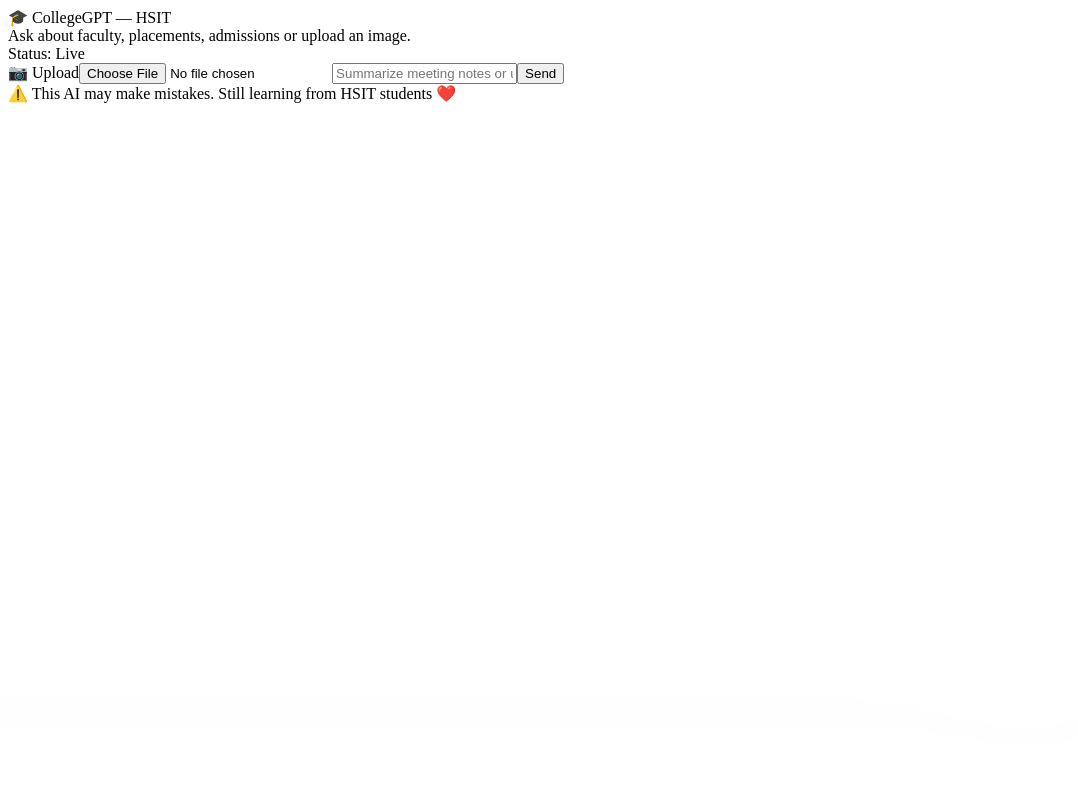
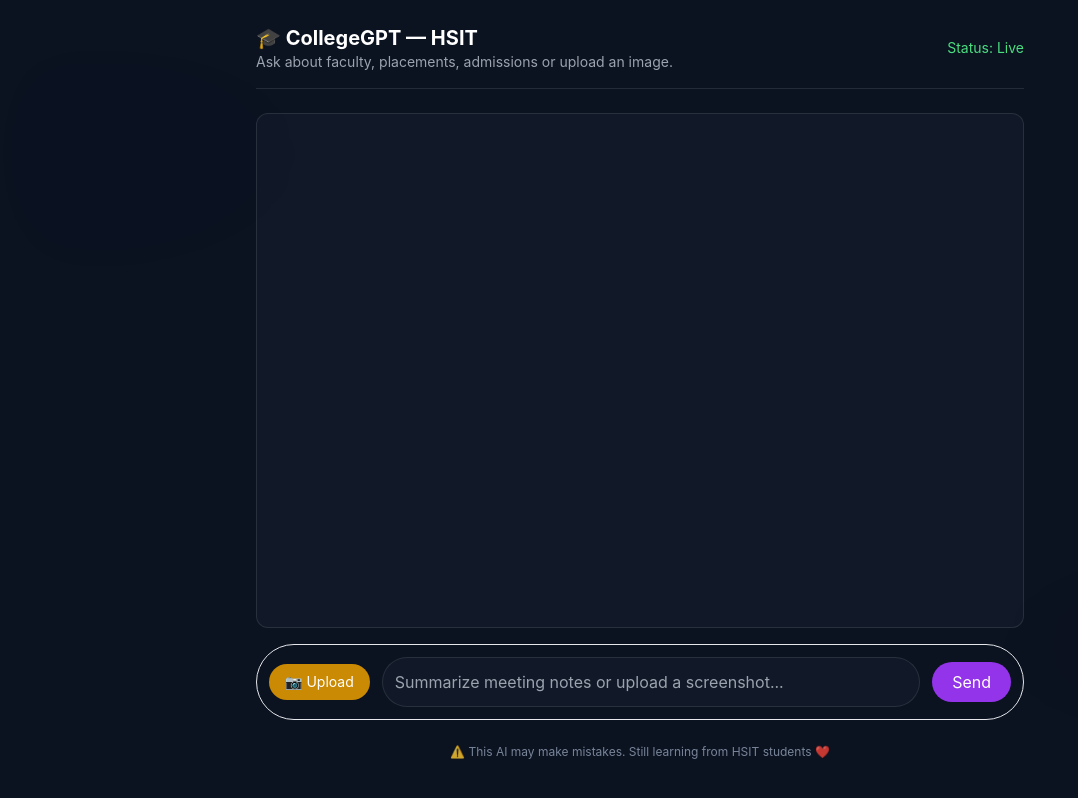
Before and after one commit to Mallikarjunrk2/collage-2, a Next.js app: page / in a window 1280 px wide. Shown: the whole page, without its empty margins (0-1078 px from the left). Built offline with nearby package versions, Linux system fonts and the light colour scheme.

Commit message:
Update globals.css

```diff
--- a/styles/globals.css
+++ b/styles/globals.css
@@ -1,107 +1,315 @@
+/* styles/globals.css
+   Full CSS for the updated UI (hero + chat styling + overrides)
+   Replace your existing globals.css with this content.
+*/
+
+/* Tailwind layers — keep if you use Tailwind in the project */
+@tailwind base;
+@tailwind components;
+@tailwind utilities;
+
+/* Reset small things for consistency */
+html, body, #__next {
+  height: 100%;
+  margin: 0;
+  font-family: Inter, ui-sans-serif, system-ui, -apple-system, "Segoe UI", Roboto, "Helvetica Neue", Arial;
+  background: #071024;
+  -webkit-font-smoothing: antialiased;
+  -moz-osx-font-smoothing: grayscale;
+}
+
 /* -------------------------------
-   Subtle moving background + glass sheen
-   Append this to the end of styles/globals.css
+   Variables and general tokens
+   ------------------------------- */
+:root{
+  --bg-page: #071024;
+  --panel: #0f1720;
+  --bubble-user: #7c3aed;
+  --bubble-bot: rgba(29,37,49,0.92);
+  --muted: #94a3b8;
+  --accent: #f59e0b;
+  --glass-border: rgba(255,255,255,0.05);
+  --shadow-soft: 0 6px 18px rgba(2,6,23,0.55);
+  --radius-lg: 14px;
+}
+
+/* -------------------------------
+   Hero / Landing style (top)
    ------------------------------- */
 
-/* Tunable motion variables */
-:root{
-  --motion-duration: 35s;    /* how slow the pan is (bigger = slower) */
-  --sheen-duration: 3.6s;    /* sheen speed on glass */
-  --movement-opacity: 0.045; /* overall opacity of animated layer */
+.hero-wrapper {
+  background: linear-gradient(180deg, #071026 0%, #07101a 100%);
+  border-radius: 14px;
+  padding: 28px;
+  margin-bottom: 18px;
+  box-shadow: 0 18px 60px rgba(2,6,23,0.6);
 }
 
-/* background movement layer that sits behind everything */
+.hero-inner {
+  max-width: 1100px;
+  margin: 0 auto;
+  padding: 12px;
+}
+
+.hero-top {
+  display: flex;
+  gap: 12px;
+  align-items: center;
+  justify-content: space-between;
+  margin-bottom: 12px;
+}
+
+.brand {
+  font-weight: 700;
+  font-size: 20px;
+  color: #fff;
+}
+.brand-sub { color: #ff9a3c; }
+
+.cta-primary {
+  background: linear-gradient(180deg, #ff7b1a, #ff9a3c);
+  color: #fff;
+  padding: 10px 16px;
+  border-radius: 12px;
+  border: none;
+  font-weight: 700;
+  cursor: pointer;
+  box-shadow: 0 12px 30px rgba(255,122,53,0.16);
+}
+
+.hero-title {
+  font-size: 34px;
+  line-height: 1.05;
+  margin: 6px 0 8px 0;
+  color: #f8fafc;
+  font-weight: 800;
+}
+.hero-title .accent { color: var(--accent); }
+
+.hero-sub {
+  color: var(--muted);
+  margin-bottom: 18px;
+  font-size: 14px;
+}
+
+/* hero input box (centered tools + input) */
+.hero-input {
+  display: flex;
+  gap: 12px;
+  align-items: center;
+  background: linear-gradient(180deg, rgba(255,255,255,0.02), rgba(255,255,255,0.01));
+  border: 1px solid rgba(255,255,255,0.04);
+  padding: 12px;
+  border-radius: 14px;
+  align-items: center;
+}
+
+.hero-input-left {
+  display: flex;
+  gap: 8px;
+  align-items: center;
+  min-width: 120px;
+}
+
+.icon-btn {
+  background: rgba(255,255,255,0.03);
+  border: 1px solid rgba(255,255,255,0.04);
+  padding: 8px;
+  border-radius: 8px;
+  cursor: pointer;
+  color: #fff;
+  font-weight: 700;
+}
+
+.hero-search {
+  flex: 1;
+  padding: 12px 14px;
+  border-radius: 10px;
+  border: none;
+  outline: none;
+  background: rgba(0,0,0,0.25);
+  color: #e6eef6;
+  font-size: 15px;
+}
+
+.hero-input-right {
+  display: flex;
+  gap: 8px;
+  align-items: center;
+}
+
+.send-btn-hero {
+  background: linear-gradient(180deg,#7c3aed,#5b21b6);
+  border-radius: 999px;
+  padding: 10px 14px;
+  color: #fff;
+  border: none;
+  cursor: pointer;
+  font-weight: 700;
+}
+
+.upload-hero {
+  background: rgba(255,255,255,0.03);
+  border-radius: 10px;
+  padding: 8px 10px;
+  display: inline-flex;
+  align-items: center;
+  justify-content: center;
+  cursor: pointer;
+  border: 1px solid rgba(255,255,255,0.04);
+  color: #fff;
+}
+
+/* -------------------------------
+   Chat panel and message bubbles
+   ------------------------------- */
+
+.flex-1.overflow-auto.bg-[#0f1720] {
+  /* ensure the panel is visually lifted */
+  background: linear-gradient(180deg, rgba(16,22,28,0.96), rgba(8,12,18,0.9));
+  border-radius: 12px;
+  padding: 18px;
+  min-height: 380px;
+}
+
+/* bot bubble: glassy card */
+.bg-gray-800.border {
+  background: linear-gradient(180deg, rgba(30,38,48,0.95), rgba(20,28,36,0.9));
+  border: 1px solid var(--glass-border);
+  box-shadow: none;
+  border-radius: var(--radius-lg);
+  padding: 14px !important;
+  color: #e6eef6;
+  line-height: 1.45;
+}
+
+/* user bubble */
+.bg-purple-700 {
+  background: linear-gradient(180deg, var(--bubble-user), #6d28d9 70%);
+  border-radius: 18px;
+  padding: 14px !important;
+  color: #fff;
+  box-shadow: 0 8px 20px rgba(124,58,237,0.12);
+}
+
+/* times and small meta */
+.text-xs.text-gray-500,
+.text-xs.text-gray-400 {
+  color: var(--muted) !important;
+  font-size: 12px;
+}
+
+/* image preview styling inside bubble */
+img[alt="uploaded image"] {
+  border-radius: 12px;
+  border: 1px solid rgba(255,255,255,0.03);
+  max-width: 520px;
+  display: block;
+}
+
+/* small json/code blocks inside bot replies */
+div[style*="white-space: pre-wrap"] pre,
+div[style*="white-space: pre-wrap"] code {
+  background: rgba(0,0,0,0.12);
+  padding: 10px;
+  border-radius: 8px;
+  overflow-x: auto;
+}
+
+/* responsive tweaks */
+@media (max-width: 880px) {
+  .hero-title { font-size: 26px; }
+  .hero-inner { padding: 8px; }
+  .hero-input-left { min-width: 90px; }
+  .max-w-4xl { padding: 0 12px; }
+}
+
+/* small utilities to ensure contrast on dark backgrounds */
+button, input, label {
+  font-family: inherit;
+}
+/* -------------------------------
+   Subtle Ambient Background Motion
+   ------------------------------- */
+
 body::before {
   content: "";
   position: fixed;
   inset: 0;
-  z-index: 0; /* keep behind app */
+  z-index: 0;
   pointer-events: none;
   background:
-    radial-gradient(1200px 600px at 10% 20%, rgba(124,58,237,0.12), transparent 8%),
-    radial-gradient(1000px 500px at 80% 80%, rgba(236,72,153,0.08), transparent 10%),
-    linear-gradient(180deg, rgba(255,255,255,0.02), rgba(0,0,0,0));
-  opacity: var(--movement-opacity);
-  transform: translateZ(0);
-  filter: blur(32px) saturate(120%);
-  mix-blend-mode: screen;
-  animation: bg-pan var(--motion-duration) linear infinite;
+    radial-gradient(900px 500px at 10% 20%, rgba(124,58,237,0.12), transparent 60%),
+    radial-gradient(900px 500px at 90% 80%, rgba(236,72,153,0.10), transparent 70%);
+  opacity: 0.05;
+  filter: blur(40px);
+  animation: bgFloat 28s ease-in-out infinite alternate;
 }
 
-/* gentle positional animation for background */
-@keyframes bg-pan {
-  0%   { transform: translate3d(-2%, -1%, 0) scale(1.02) }
-  50%  { transform: translate3d(2%, 1.5%, 0) scale(1.03) }
-  100% { transform: translate3d(-2%, -1%, 0) scale(1.02) }
+@keyframes bgFloat {
+  0%   { transform: translate3d(-2%, -1%, 0) scale(1.02); }
+  50%  { transform: translate3d(1%, 2%, 0)   scale(1.03); }
+  100% { transform: translate3d(-1%, -2%, 0) scale(1.02); }
 }
 
-/* glass-panel upgrade: stronger backdrop and animated sheen */
-.glass-panel {
-  position: relative; /* for sheen pseudo-element */
-  background: linear-gradient(180deg, rgba(255,255,255,0.02), rgba(255,255,255,0.01));
-  border: 1px solid var(--glass-border);
-  backdrop-filter: blur(10px) saturate(140%);
-  -webkit-backdrop-filter: blur(10px) saturate(140%);
-  box-shadow: 0 12px 36px rgba(2,6,23,0.55);
+/* -------------------------------
+   Glass Panel – Soft Moving Shine
+   ------------------------------- */
+
+.flex-1.overflow-auto.bg-[#0f1720],
+.bg-gray-800.border {
+  position: relative;
   overflow: hidden;
 }
 
-/* sliding sheen (subtle moving light) */
-.glass-panel::after {
+.flex-1.overflow-auto.bg-[#0f1720]::after,
+.bg-gray-800.border::after {
   content: "";
   position: absolute;
-  top: -40%;
-  left: -50%;
-  width: 160%;
-  height: 160%;
-  transform: rotate(-16deg);
-  background: linear-gradient(90deg, rgba(255,255,255,0.00) 0%, rgba(255,255,255,0.06) 48%, rgba(255,255,255,0.00) 100%);
-  opacity: 0.55;
-  mix-blend-mode: overlay;
-  pointer-events: none;
-  animation: sheen var(--sheen-duration) ease-in-out infinite;
+  top: -50%;
+  left: -80%;
+  width: 200%;
+  height: 200%;
+  background: linear-gradient(
+    120deg,
+    rgba(255,255,255,0) 0%,
+    rgba(255,255,255,0.06) 50%,
+    rgba(255,255,255,0) 100%
+  );
+  opacity: 0.35;
+  transform: rotate(-20deg);
+  animation: glassShine 3.5s infinite ease-in-out;
 }
 
-/* sheen motion */
-@keyframes sheen {
-  0%   { transform: translateX(-40%) rotate(-16deg); opacity: 0.25; }
-  50%  { transform: translateX(10%) rotate(-16deg); opacity: 0.55; }
-  100% { transform: translateX(110%) rotate(-16deg); opacity: 0.25; }
+@keyframes glassShine {
+  0%   { transform: translateX(-40%) rotate(-20deg); }
+  50%  { transform: translateX(20%)  rotate(-20deg); }
+  100% { transform: translateX(120%) rotate(-20deg); }
 }
 
-/* make user bubble sheen slightly stronger to feel 'lit' */
-.bg-purple-700::after {
-  background: linear-gradient(90deg, rgba(255,255,255,0) 0%, rgba(255,255,255,0.10) 50%, rgba(255,255,255,0) 100%);
-  opacity: 0.6;
-  animation-duration: 2.8s;
+/* -------------------------------
+   Message Fade-In
+   ------------------------------- */
+
+.bg-gray-800.border,
+.bg-purple-700 {
+  animation: msgFade 0.45s cubic-bezier(.2,.9,.3,1) forwards;
+  opacity: 0;
 }
 
-/* reduce motion for users who prefer it */
-@media (prefers-reduced-motion: reduce) {
-  :root { --motion-duration: 1s; --sheen-duration: 1s; --movement-opacity: 0.02; }
-  body::before { animation: none; }
-  .glass-panel::after, .bg-purple-700::after { animation: none; opacity: 0.08; }
+@keyframes msgFade {
+  from { opacity: 0; transform: translateY(8px); }
+  to   { opacity: 1; transform: translateY(0); }
 }
 
-/* make sure app content sits above the background layer */
-#___app, #__next, .app-root, .hero-wrapper {
-  position: relative;
-  z-index: 1;
+/* -------------------------------
+   Input Bar – Soft Focus Glow
+   ------------------------------- */
+
+input:focus {
+  outline: none;
+  box-shadow: 0 0 0 3px rgba(124,58,237,0.25);
+  transition: box-shadow .25s ease;
 }
 
-/* optional: tiny parallax push for hero to feel separate
-   (applies only on larger screens so mobile stays simple) */
-@media (min-width: 900px) {
-  .hero-wrapper {
-    transform: translateZ(0);
-    will-change: transform;
-    transition: transform 0.45s cubic-bezier(.2,.9,.3,1);
-  }
-  /* gently nudge hero on hover to hint movement (micro-interaction) */
-  .hero-wrapper:hover { transform: translateY(-4px) translateZ(0); }
-}
-
-/* safety: ensure panels remain readable even when background is bright */
-.glass-panel, .hero-wrapper, .flex-1.overflow-auto.bg-[#0f1720] {
-  isolation: isolate;
-}
+/* end of globals.css */
```
